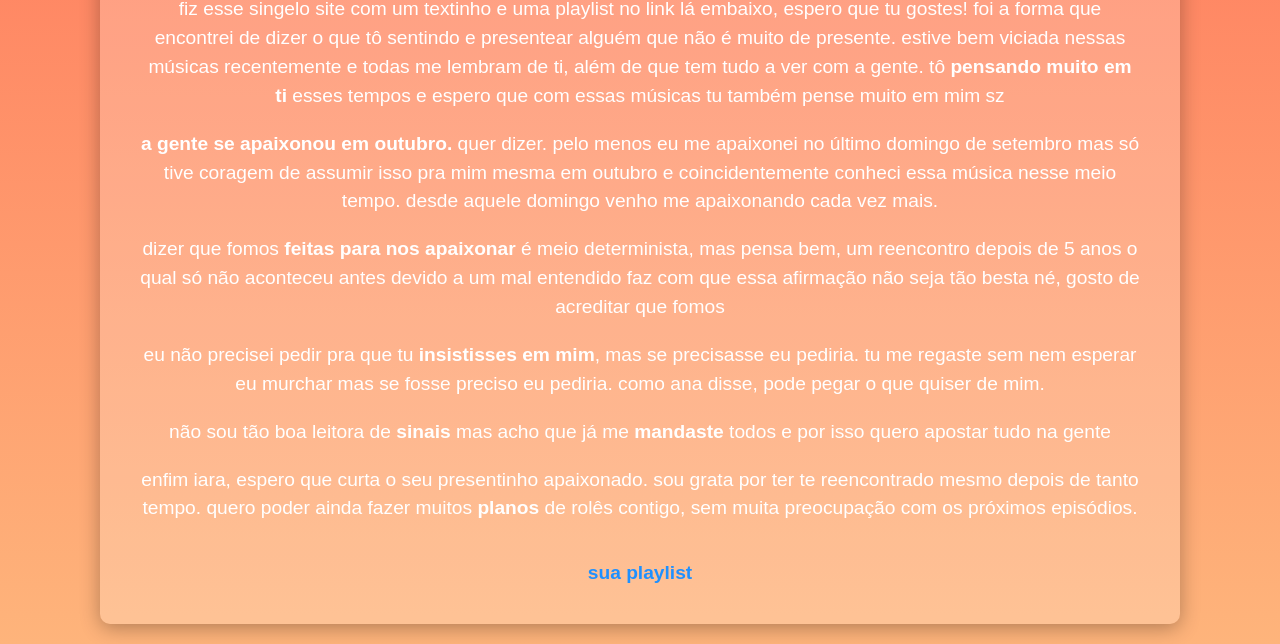
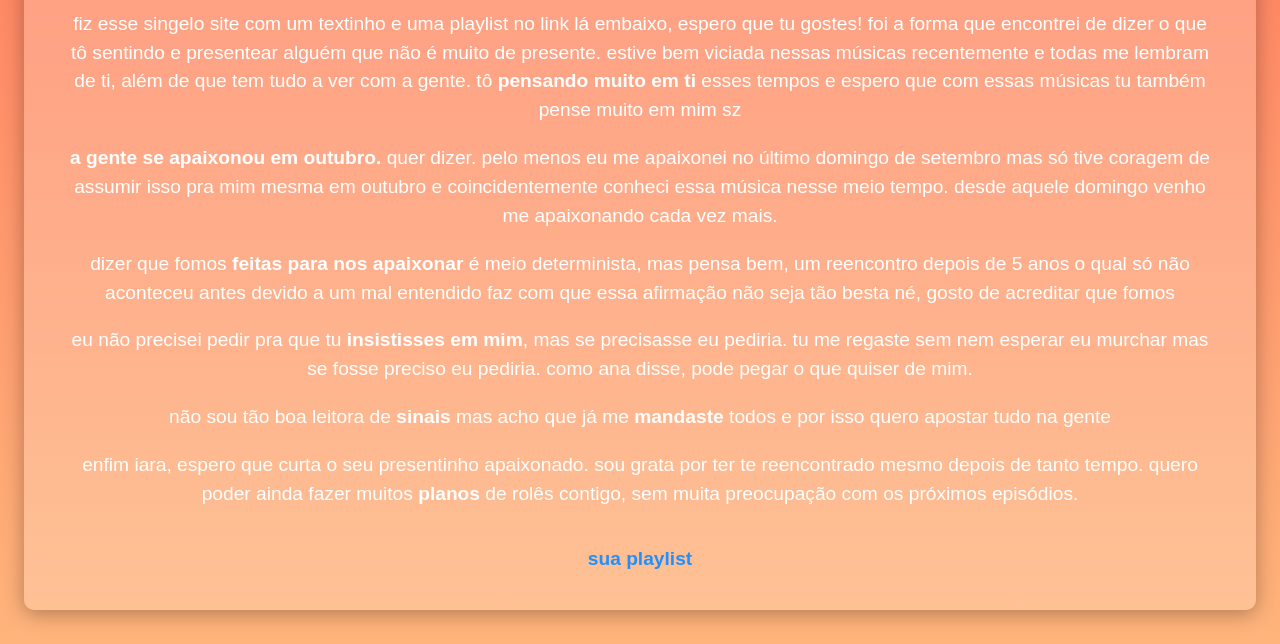
Before and after one commit to belemdebelem/test2, a plain HTML site: page index.html in a window 1280 px wide. Shown: the part 156-800 px from the top of the page. Drawn offline with Linux system fonts and the light colour scheme.

Commit message:
Update index.html

```diff
--- a/index.html
+++ b/index.html
@@ -22,7 +22,7 @@
             padding: 40px;
             border-radius: 10px;
             box-shadow: 0 4px 20px rgba(0, 0, 0, 0.3);
-            max-width: 1000px; /* Aumentado para 800px */
+            max-width: 1200px; /* Aumentado para 800px */
             width: 90%; /* Para que a div preencha até 90% da largura da tela */
 
 
```
